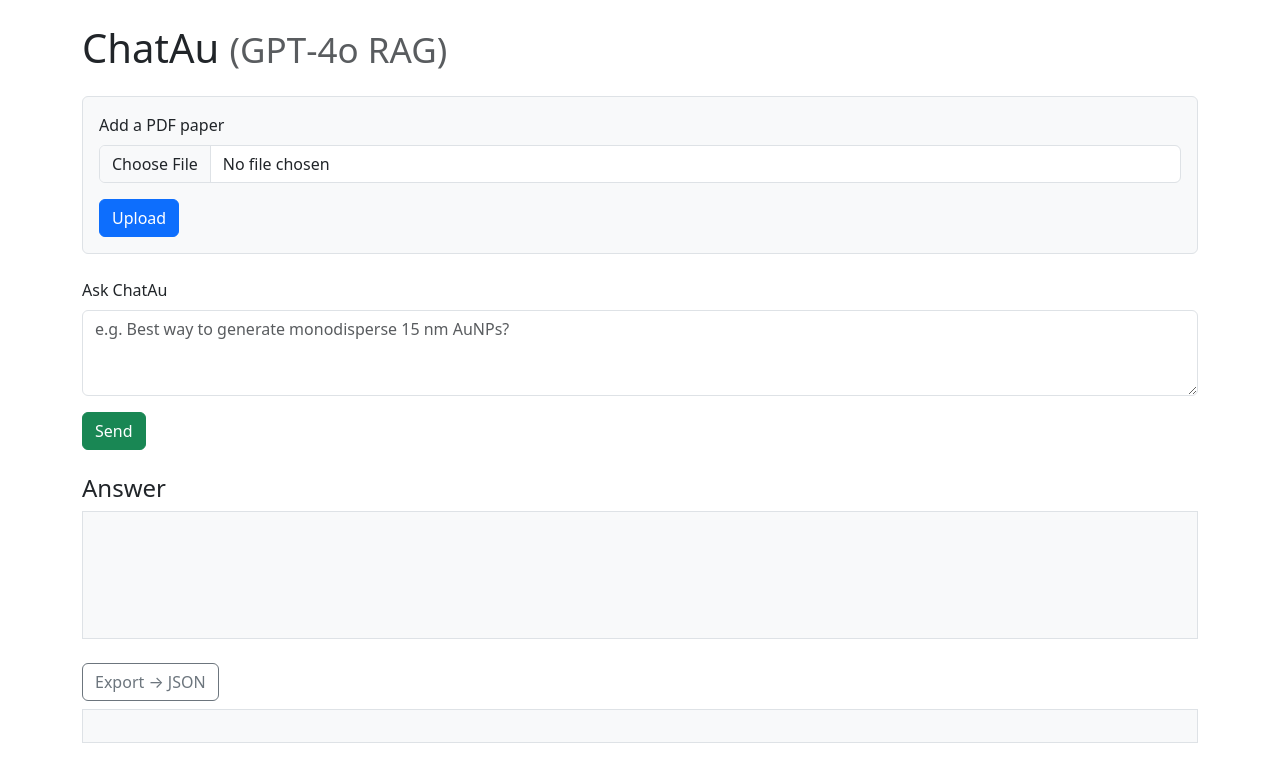
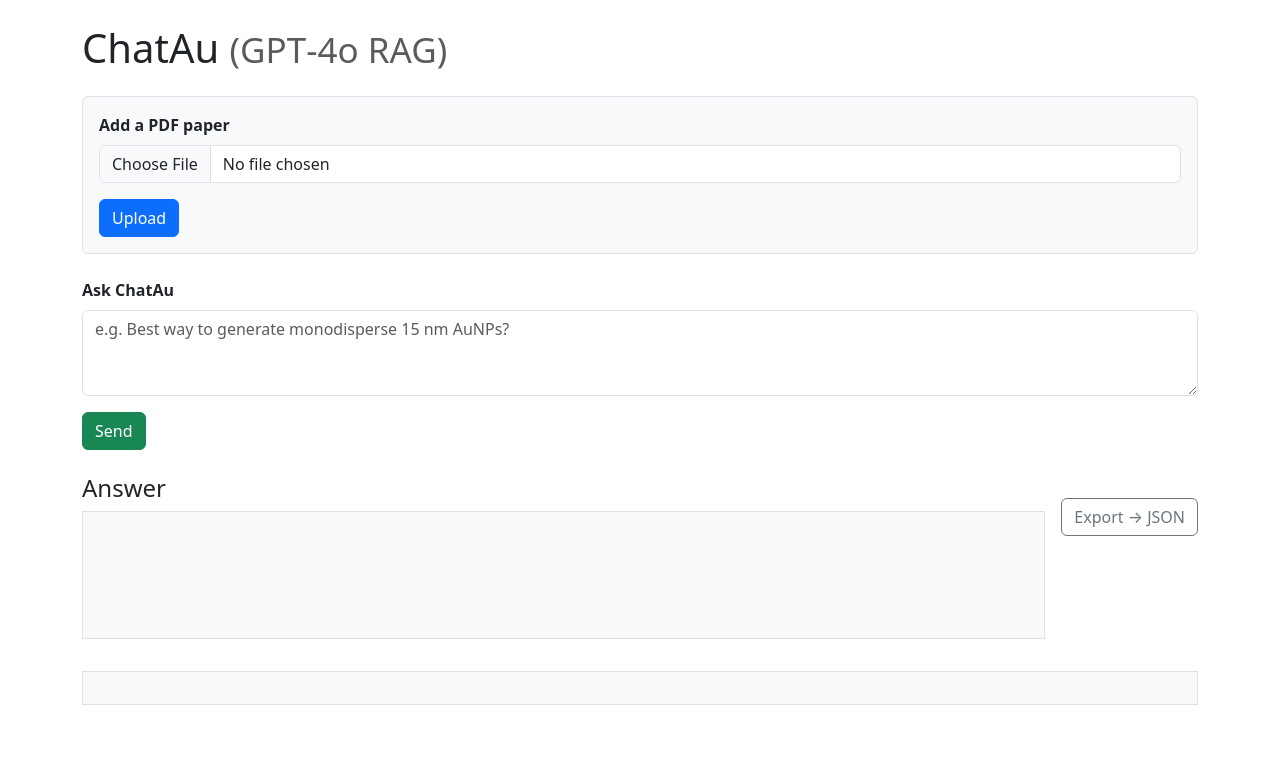
Before and after one commit to imraanykhan/ChatAuNP2, a Python web app: template templates/index.html in a window 1280 px wide. Shown: the top 782 px of the page. Run offline with Jinja, Linux system fonts and the light colour scheme; the template is opened without the code that fills it, so the values that code supplies are empty.

Commit message:
Update index.html
fix

```diff
--- a/templates/index.html
+++ b/templates/index.html
@@ -3,61 +3,59 @@
 <head>
   <meta charset="utf-8" />
   <meta name="viewport" content="width=device-width, initial-scale=1" />
-  <title>ChatAu v1.1</title>
-
-  <!-- Bootstrap 5 -->
+  <title>ChatAu v1.1</title>
   <link href="https://cdn.jsdelivr.net/npm/bootstrap@5.3.3/dist/css/bootstrap.min.css" rel="stylesheet">
 </head>
 <body class="container py-4">
   <h1 class="mb-4">ChatAu <small class="text-muted fw-light">(GPT‑4o RAG)</small></h1>
 
-  <!-- -------------------- PDF upload -------------------- -->
+  <!-- ── PDF upload ─────────────────────────────────────────────── -->
   <form action="/upload" method="post" enctype="multipart/form-data" class="mb-4 p-3 border rounded bg-light">
     <div class="mb-3">
-      <label class="form-label">Add a PDF paper</label>
+      <label class="form-label fw-semibold">Add a PDF paper</label>
       <input class="form-control" type="file" name="pdf" accept="application/pdf" required />
     </div>
     <button class="btn btn-primary">Upload</button>
   </form>
 
-  <!-- -------------------- chat input -------------------- -->
+  <!-- ── chat box ───────────────────────────────────────────────── -->
   <div class="mb-3">
-    <label for="question" class="form-label">Ask ChatAu</label>
-    <textarea id="question" class="form-control" rows="3" placeholder="e.g. Best way to generate monodisperse 15 nm AuNPs?"></textarea>
+    <label for="question" class="form-label fw-semibold">Ask ChatAu</label>
+    <textarea id="question" class="form-control" rows="3" placeholder="e.g. Best way to generate monodisperse 15 nm AuNPs?"></textarea>
   </div>
-  <button id="send" class="btn btn-success mb-4">Send</button>
+  <button id="sendBtn" class="btn btn-success mb-4">Send</button>
 
-  <!-- -------------------- answer display -------------------- -->
-  <h4>Answer</h4>
-  <pre id="answer" class="border p-3 bg-light" style="min-height: 8rem; white-space: pre-wrap;"></pre>
+  <!-- ── answer & export row ────────────────────────────────────── -->
+  <div class="d-flex align-items-start gap-3">
+    <div class="flex-grow-1">
+      <h4 class="mb-2">Answer</h4>
+      <pre id="answer" class="border p-3 bg-light" style="min-height:8rem; white-space:pre-wrap"></pre>
+    </div>
+    <div class="pt-4"> <!-- keep the button always visible -->
+      <button id="exportBtn" class="btn btn-outline-secondary">Export → JSON</button>
+    </div>
+  </div>
+  <pre id="output" class="border p-3 bg-light mt-3" style="white-space:pre-wrap"></pre>
 
-  <!-- -------------------- JSON export -------------------- -->
-  <button id="exportBtn" class="btn btn-outline-secondary mt-2">Export → JSON</button>
-  <pre id="output" class="border p-3 bg-light mt-2" style="white-space: pre-wrap;"></pre>
+  <!-- ── scripts ────────────────────────────────────────────────── -->
+  <script>
+    // helper: POST url‑encoded
+    const postForm = (path, payload) => fetch(path, {
+      method: 'POST',
+      headers: { 'Content-Type': 'application/x-www-form-urlencoded' },
+      body: new URLSearchParams(payload)
+    });
 
-  <!-- -------------------- scripts -------------------- -->
-  <script>
-    /* helper: POST form‑urlencoded */
-    async function postForm(path, payload) {
-      const body = new URLSearchParams(payload);
-      return fetch(path, {
-        method: 'POST',
-        headers: { 'Content-Type': 'application/x-www-form-urlencoded' },
-        body
-      });
-    }
-
-    /* chat send */
-    document.getElementById('send').addEventListener('click', async () => {
-      const question = document.getElementById('question').value.trim();
-      if (!question) return;
-
-      const res = await postForm('/ask', { question });
+    // send question
+    document.getElementById('sendBtn').addEventListener('click', async () => {
+      const q = document.getElementById('question').value.trim();
+      if (!q) return;
+      const res = await postForm('/ask', { question: q });
       const data = await res.json();
       document.getElementById('answer').textContent = data.answer || data.error || '[no response]';
     });
 
-    /* JSON export */
+    // export to JSON
     document.getElementById('exportBtn').addEventListener('click', async () => {
       const raw = document.getElementById('answer').textContent.trim();
       if (!raw) { alert('No answer to export!'); return; }
@@ -68,23 +66,16 @@
         body: JSON.stringify({ text: raw })
       });
 
-      if (!res.ok) {
-        const msg = await res.text();
-        alert('Parse error: ' + msg);
-        return;
-      }
+      if (!res.ok) { alert('Parser error'); return; }
 
       const jsonData = await res.json();
       const pretty = JSON.stringify(jsonData, null, 2);
       document.getElementById('output').textContent = pretty;
 
-      // trigger download
+      // download file
       const blob = new Blob([pretty], { type: 'application/json' });
       const url = URL.createObjectURL(blob);
-      const a = document.createElement('a');
-      a.href = url;
-      a.download = 'protocol.json';
-      a.click();
+      Object.assign(document.createElement('a'), { href:url, download:'protocol.json' }).click();
       URL.revokeObjectURL(url);
     });
   </script>
```
